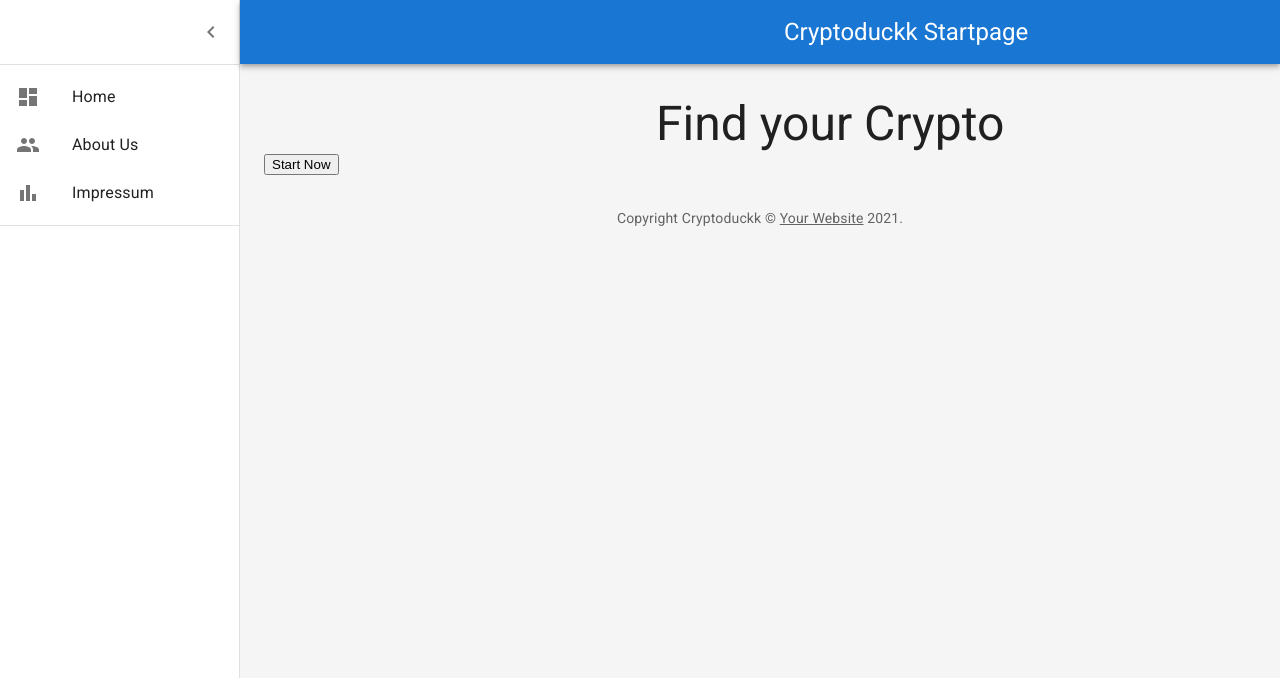
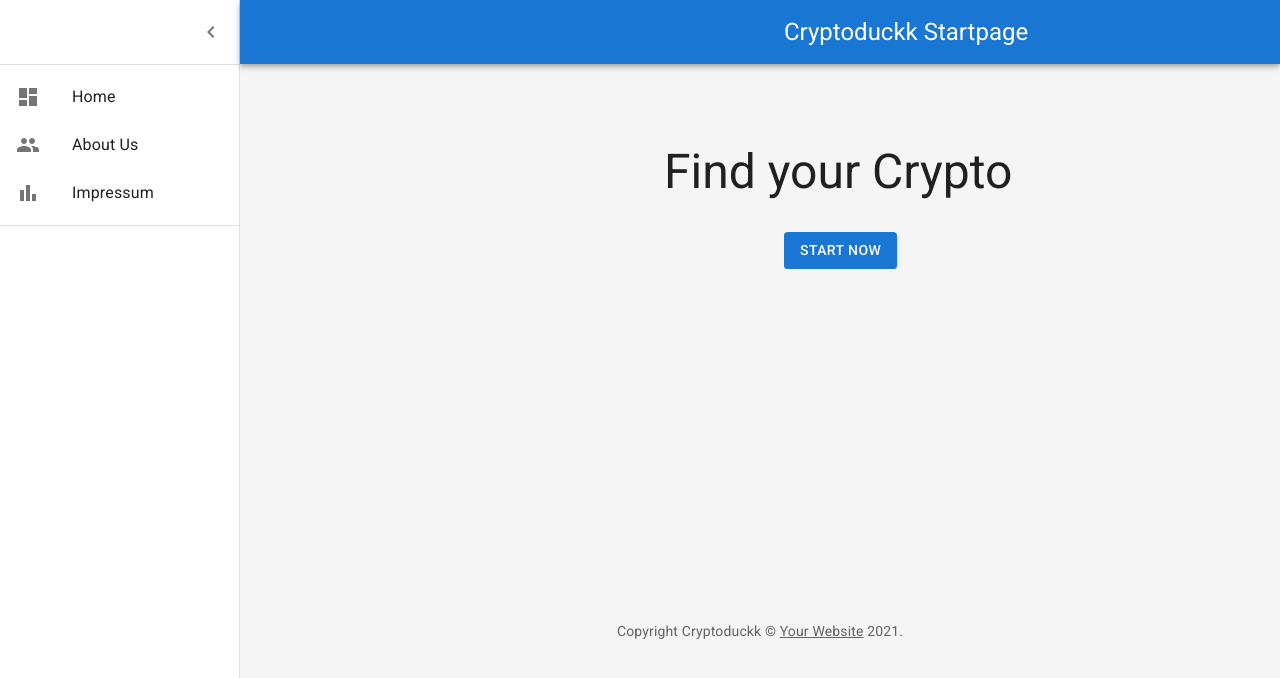
Before and after one commit to LennartBecke/AwesomeProject, a React (Create React App) app in the folder cryptoduck/dashboard/: page / in a window 1280 px wide. Shown: the top 678 px of the page. Built offline with nearby package versions, Linux system fonts and the light colour scheme.

Commit message:
button and start page

```diff
--- a/cryptoduck/dashboard/src/components/Startpage.tsx
+++ b/cryptoduck/dashboard/src/components/Startpage.tsx
@@ -21,6 +21,7 @@ import { mainListItems, secondaryListItems } from "./listItems";
 import Chart from "./Chart";
 import Deposits from "./Deposits";
 import Orders from "./Orders";
+import Button from '@mui/material/Button';
 
 function Copyright(props: any) {
   return (
@@ -173,15 +174,28 @@ function DashboardContent() {
               noWrap
               sx={{
               alignItems: "center",
-              ml: 49
+              mt: 10,
+              ml: 50
               }}
             >
               Find your Crypto
             </Typography>
 
-            <button type="button" id="startbutton">Start Now</button>
+            <Typography
+              component="h1"
+              variant="h5"
+              color="inherit"
+              noWrap
+              sx={{
+              alignItems: "center",
+              mt: 4,
+              ml: 65
+              }}
+            >
+              <Button variant="contained">Start Now</Button>
+            </Typography>
 
-            <Copyright sx={{ pt: 4 }} />
+            <Copyright sx={{ pt: 4, mt: 40}} />
           </Container>
         </Box>
       </Box>
```
